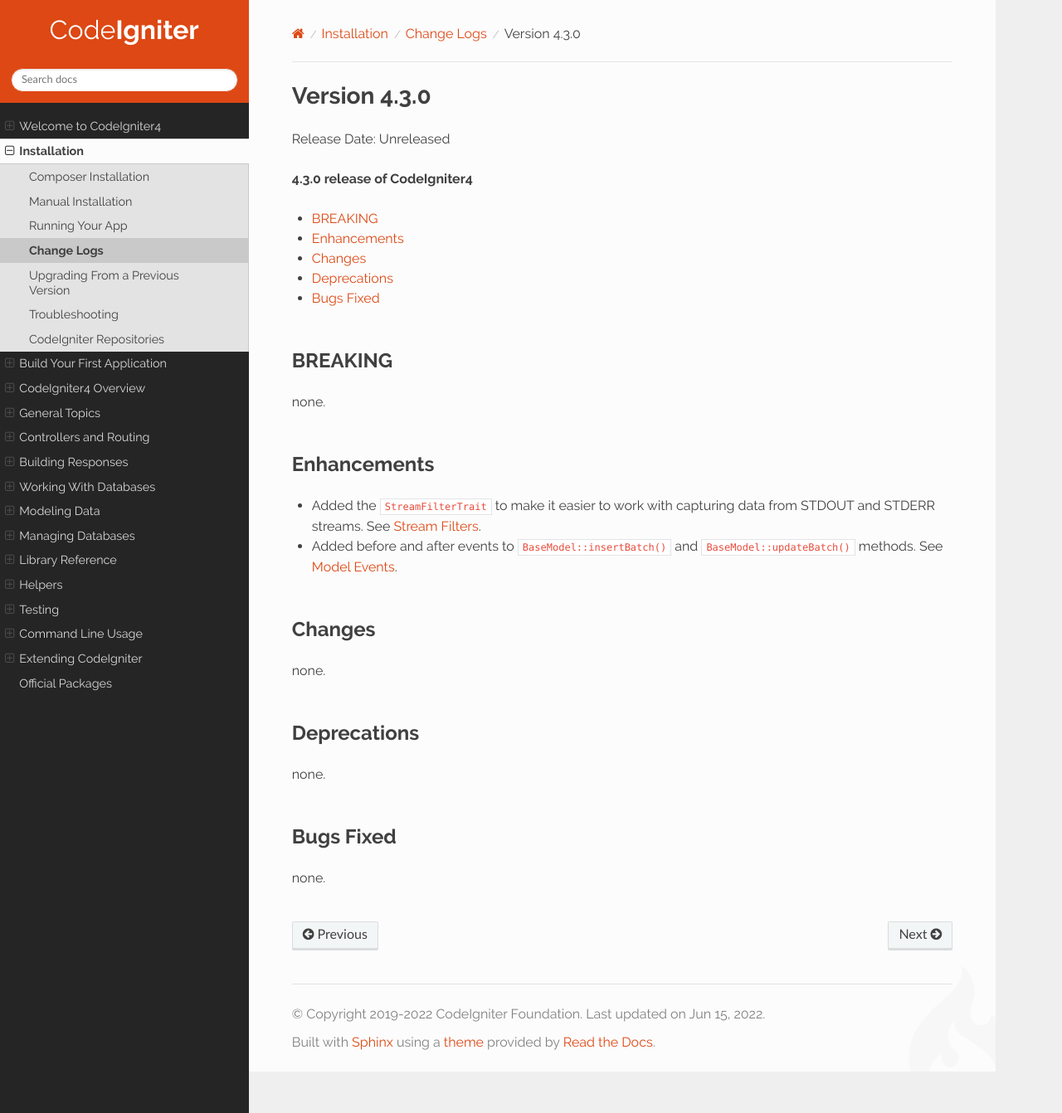
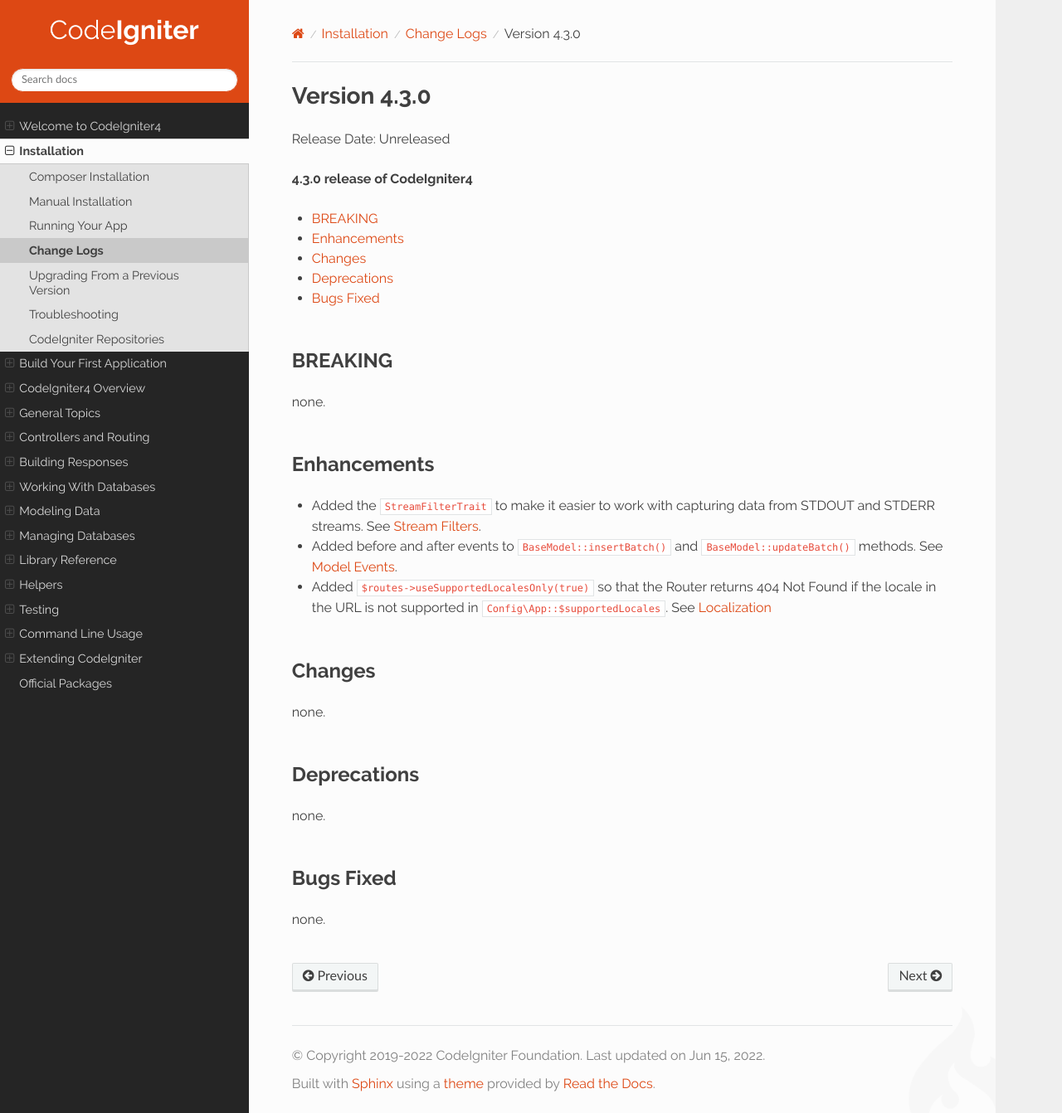
Before and after one commit to NEKOGET/ci4_user_guide_src, a Sphinx documentation site: the page built from source/changelogs/v4.3.0.rst, in a window 1280 px wide and 1342 px high. Shown: the whole window at 83% size. Built offline with Sphinx 7.4.7 and the Read the Docs theme 2.0.0, drawn with Linux system fonts in a browser that asks for light colours.

Commit message:
docs: add useSupportedLocalesOnly in changelog

```diff
--- a/source/changelogs/v4.3.0.rst
+++ b/source/changelogs/v4.3.0.rst
@@ -19,6 +19,7 @@ Enhancements
 
 - Added the ``StreamFilterTrait`` to make it easier to work with capturing data from STDOUT and STDERR streams. See :ref:`testing-overview-stream-filters`.
 - Added before and after events to ``BaseModel::insertBatch()`` and ``BaseModel::updateBatch()`` methods. See :ref:`model-events-callbacks`.
+- Added ``$routes->useSupportedLocalesOnly(true)`` so that the Router returns 404 Not Found if the locale in the URL is not supported in ``Config\App::$supportedLocales``. See :ref:`Localization <localization-in-routes>`
 
 Changes
 *******
--- a/source/outgoing/localization.rst
+++ b/source/outgoing/localization.rst
@@ -69,6 +69,8 @@ the following example, the **en** locale would be used if no match is found:
 
 .. literalinclude:: localization/003.php
 
+.. _localization-in-routes:
+
 In Routes
 ---------
 
@@ -87,6 +89,7 @@ file:
 
 .. literalinclude:: localization/018.php
 
+.. note:: ``useSupportedLocalesOnly()`` can be used since v4.3.0.
 
 Retrieving the Current Locale
 =============================
```
